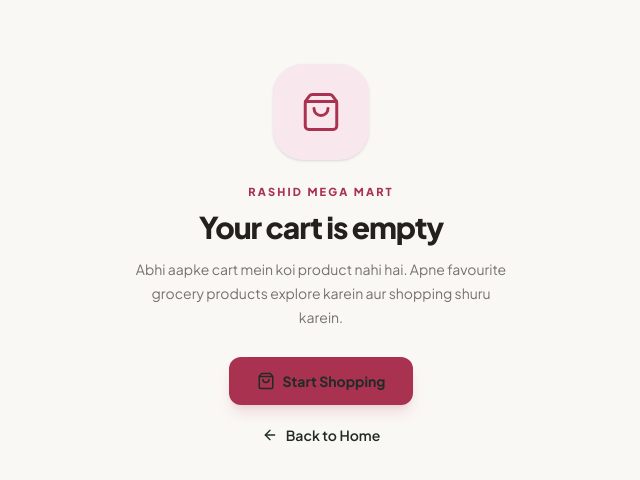
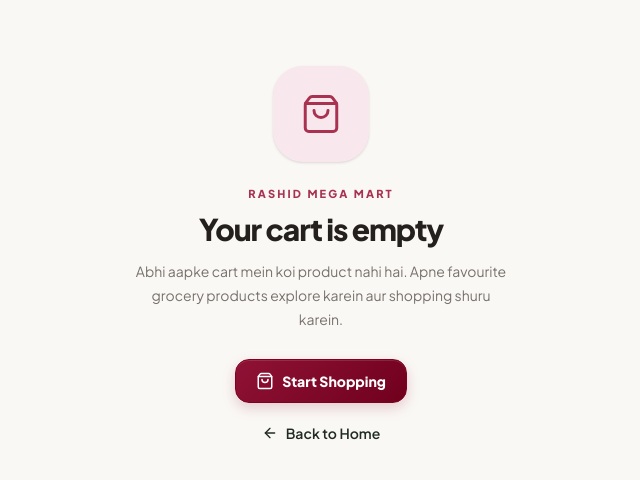
Before and after one commit to NoorTechnologies/rashidmegamartv0.1, a Next.js app: page /cart in a window 1280 px wide. Shown: the top 480 px of the page, without its empty margins (319-959 px from the left). Built offline with nearby package versions, Linux system fonts and the light colour scheme.

Commit message:
Unify premium button styling in page.tsx

```diff
--- a/src/app/cart/page.tsx
+++ b/src/app/cart/page.tsx
@@ -153,7 +153,7 @@ Thank you!`;
 
           <Link
             href="/shop"
-            className="mt-7 inline-flex min-h-12 items-center justify-center gap-2 rounded-xl bg-[#A83250] px-7 py-3 text-sm font-bold text-white shadow-lg shadow-[#A83250]/15 transition hover:bg-[#87263F] active:scale-[0.98]"
+            className="rmm-button-primary mt-7 min-h-12 rounded-xl px-7 py-3 text-sm"
           >
             <ShoppingBag size={18} />
             Start Shopping
@@ -195,7 +195,7 @@ Thank you!`;
 
           <Link
             href="/shop"
-            className="inline-flex min-h-10 w-fit items-center justify-center gap-2 rounded-xl border border-[#E9E3DC] bg-white px-4 py-2 text-xs font-bold text-[#A83250] shadow-sm transition hover:border-[#A83250] hover:bg-[#FDF8FA] sm:min-h-11 sm:text-sm"
+            className="rmm-button-secondary min-h-10 w-fit rounded-xl px-4 py-2 text-xs sm:min-h-11 sm:text-sm"
           >
             <ArrowLeft size={15} />
             Continue Shopping
@@ -284,7 +284,7 @@ Thank you!`;
                           type="button"
                           aria-label={`Decrease ${item.name} quantity`}
                           onClick={() => decreaseQuantity(item.id)}
-                          className="flex size-9 items-center justify-center rounded-l-lg text-[#716963] transition hover:bg-[#F4ECEE] hover:text-[#A83250] active:bg-[#EEDDE2]"
+                          className="rmm-quantity-button flex size-9 items-center justify-center rounded-l-lg"
                         >
                           <Minus size={14} />
                         </button>
@@ -300,7 +300,7 @@ Thank you!`;
                           type="button"
                           aria-label={`Increase ${item.name} quantity`}
                           onClick={() => increaseQuantity(item.id)}
-                          className="flex size-9 items-center justify-center rounded-r-lg text-[#716963] transition hover:bg-[#F4ECEE] hover:text-[#A83250] active:bg-[#EEDDE2]"
+                          className="rmm-quantity-button flex size-9 items-center justify-center rounded-r-lg"
                         >
                           <Plus size={14} />
                         </button>
```
